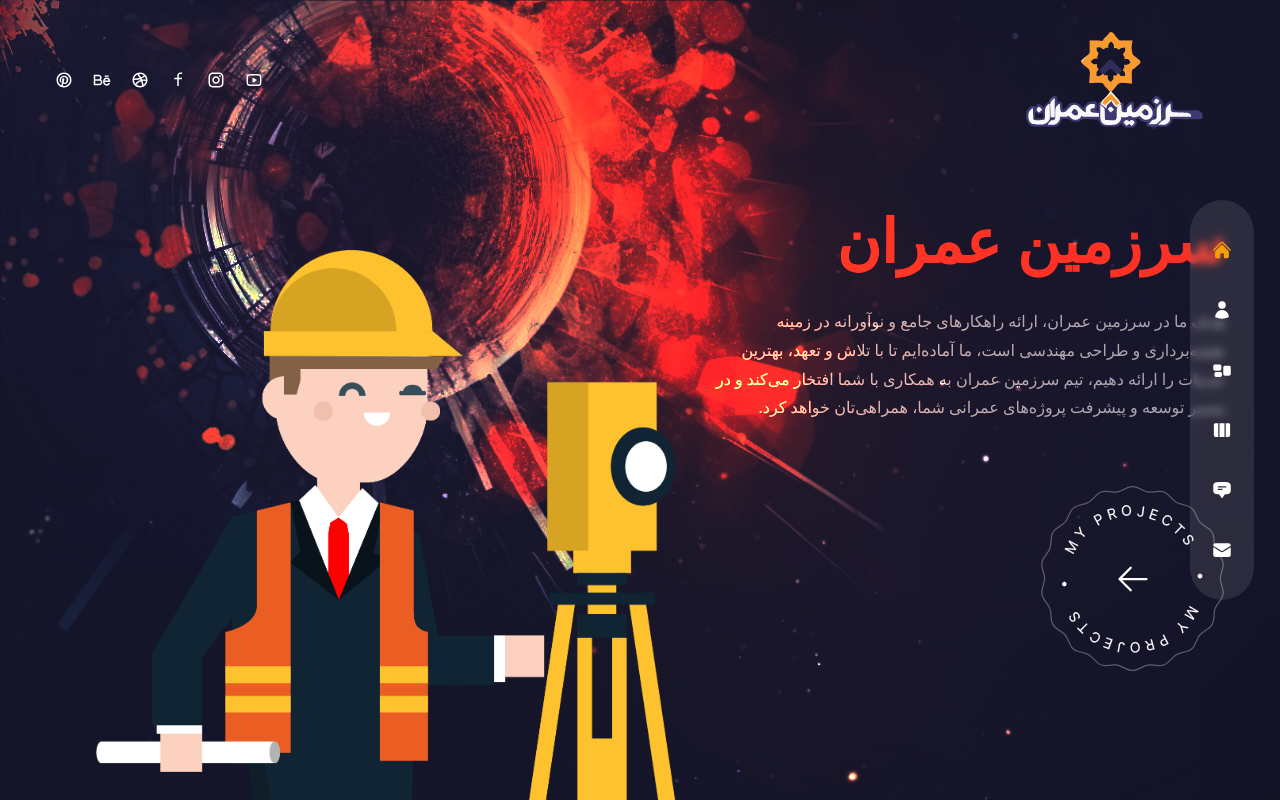
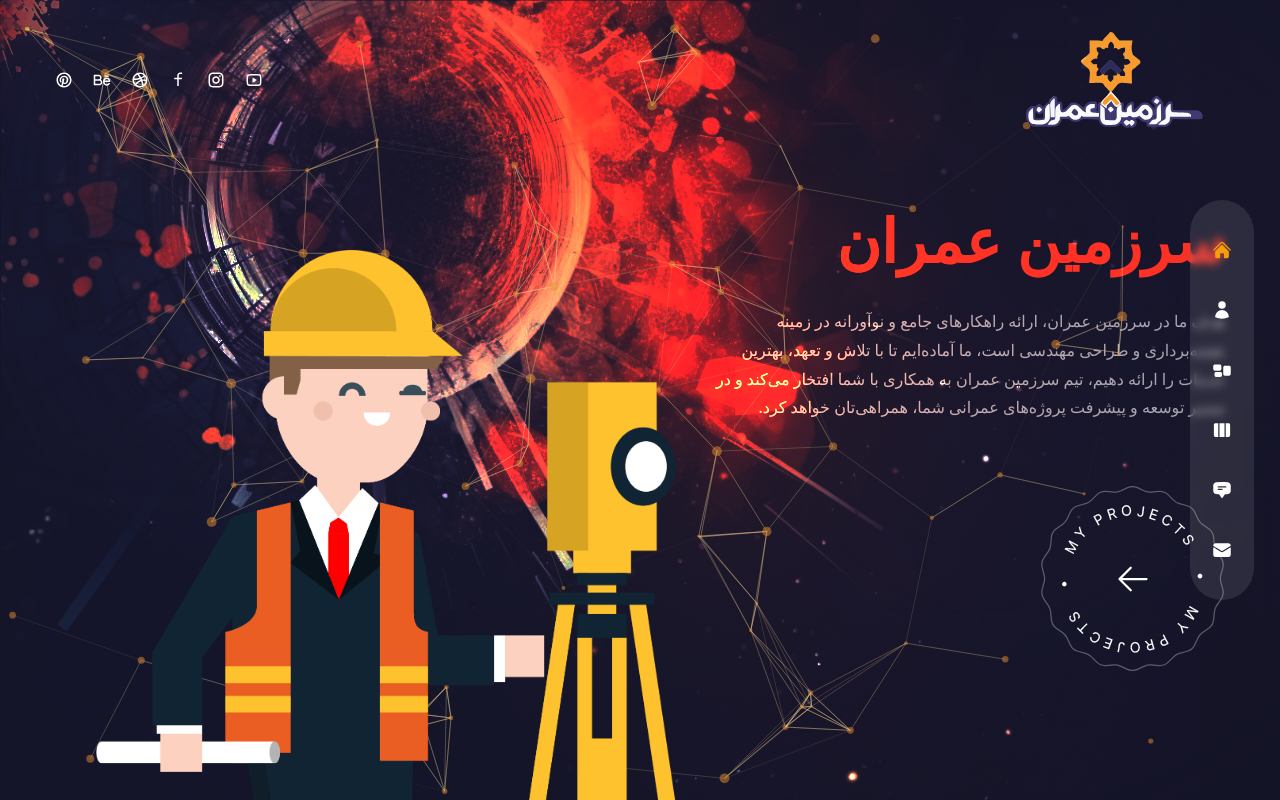
Before and after one commit to imanhaqiqatkhah/sarzaminomran.ir, a Next.js app: page / in a window 1280 px wide. Built offline with nearby package versions, Linux system fonts and the light colour scheme.

Commit message:
"Updated ParticlesContainer.js, next.config.mjs, and package-lock.json; removed @next/font dependency and updated tsparticles references"

```diff
--- a/components/ParticlesContainer.js
+++ b/components/ParticlesContainer.js
@@ -43,7 +43,7 @@ const ParticlesContainer = () => {
             },
           },
         },
-        tsparticles: {
+        particles: {
           color: {
             value: "#e68e2e",
           },
--- a/next.config.mjs
+++ b/next.config.mjs
@@ -1,6 +1,6 @@
 /** @type {import('next').NextConfig} */
 const nextConfig = {
-  output: "export", // <=== enables static exports
+  //output: "export", // <=== enables static exports
   reactStrictMode: true,
 }
 
--- a/package.json
+++ b/package.json
@@ -19,6 +19,7 @@
     "swiper": "^11.1.14",
     "tailwind-scrollbar": "^3.1.0",
     "tsparticles": "^3.5.0",
+    "tsparticles-engine": "^2.12.0",
     "tsparticles-slim": "^2.12.0"
   },
   "devDependencies": {
```
Also changed, not shown: 1 other file (tests, documents, lock files or other folders).
